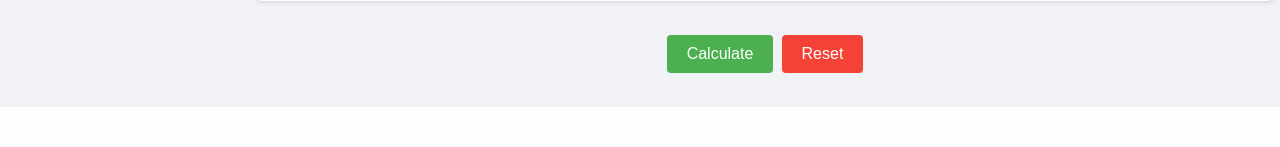
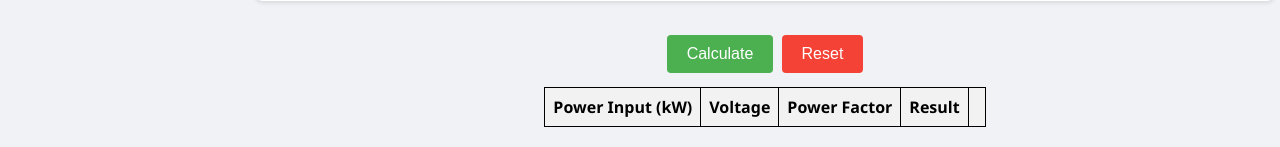
Before and after one commit to BingoBaby/Cable, a Flask app: page /cable-calculate in a window 1280 px wide. Shown: the part 2607-2754 px from the top of the page. Before the commit the page ends 2714 px from the top, so only its background shows below. Run offline with Flask 3, Linux system fonts and the light colour scheme; lists and menus that the app fills with data are empty.

Commit message:
add calculate function

```diff
--- a/app.py
+++ b/app.py
@@ -1,4 +1,4 @@
-from flask import Flask, render_template
+from flask import Flask, render_template, request
 
 app = Flask(__name__)
 
--- a/static/script.js
+++ b/static/script.js
@@ -245,12 +245,147 @@ document.getElementById('reset-button-fixed').addEventListener('click', function
 
 document.addEventListener("DOMContentLoaded", function() {
     // Your existing JavaScript code
+    // HP to kW
+    function hpToKw(hp) {
+        return (hp * 0.7457).toFixed(4);
+    }
 
+    //CurrentInput
+    function CurrentInput(power, voltage, powerFactor) {
+        return (power  * 1000) / (voltage * powerFactor)
+    }
+
+    //CurrentCalculate
+    function CurrentCalculate(power, voltage, powerFactor) {
+        return (power * 1000) / (1.733 * voltage * powerFactor)
+    }
     // Calculate Button
     var calculateButton = document.getElementById("calculateButton");
     calculateButton.addEventListener("click", function() {
         // Add your calculation logic here
-        alert("Calculating...");
+        var powerInput = parseFloat(document.getElementById("power").value);
+
+        // Get selected unit
+        var unitSelect = document.getElementById("unit");
+        var selectedUnit = unitSelect.options[unitSelect.selectedIndex].text;
+
+        //get voltage values
+        var selectedVoltage = document.getElementById("voltage").value;
+
+        //get powerFactor
+        var powerFactor = document.getElementById("powerFactor").value;
+
+        var currentSelect = document.getElementById("current1");
+        var selectedCurrent = currentSelect.options[currentSelect.selectedIndex].text;
+
+        // HP to kW if selected unit is HP
+        if (selectedUnit === "HP") {
+            var powerInKW = hpToKw(powerInput);
+            // Show the result in a pop-up
+            // alert("Power in kW: " + powerInKW);
+        } else {
+            // Show the input value if unit is kW
+            // alert("Power in kW: " + powerInput);
+            var powerInKW = powerInput;
+        }
+
+        if(selectedCurrent == "Input") {
+            var I = parseFloat((CurrentInput(powerInKW, selectedVoltage, powerFactor)).toFixed(4));
+            // alert("Output: " + I);
+        } else {
+            var I = parseFloat((CurrentCalculate(powerInKW, selectedVoltage, powerFactor)).toFixed(4));
+            // alert("Output: " + I);
+        }
+
+        // --------------------- Table result -------------------------
+        var table = document.getElementById('resultTable');
+        var tableBody = table.querySelector('tbody');
+        if(!tableBody) {
+            tableBody= document.createElement('tbody');
+            table.appendChild(tableBody);
+        }
+
+        var newRow = document.createElement('tr');
+
+        var powerCell = document.createElement('td');
+        powerCell.textContent = powerInKW;
+        newRow.appendChild(powerCell);
+
+        var voltageCell = document.createElement('td');
+        voltageCell.textContent = selectedVoltage;
+        newRow.appendChild(voltageCell);
+
+        var powerFactorCell = document.createElement('td');
+        powerFactorCell.textContent = powerFactor;
+        newRow.appendChild(powerFactorCell);
+
+        var resultCell = document.createElement('td');
+        resultCell.textContent = I.toFixed(2);
+        newRow.appendChild(resultCell);
+
+        // Tạo một ô mới cho nút xóa
+        var deleteCell = document.createElement('td');
+        // Tạo nút xóa
+        var deleteButton = document.createElement('button');
+        deleteButton.textContent = 'X';
+        deleteButton.classList.add('delete-button'); // Thêm lớp cho nút xóa để dễ dàng chọn bằng JavaScript
+        // Gắn sự kiện click cho nút xóa
+        deleteButton.addEventListener('click', function() {
+            // Xóa hàng khi nút xóa được nhấp vào
+            newRow.remove();
+        });
+
+        deleteCell.appendChild(deleteButton);
+        // Thêm ô chứa nút xóa vào hàng mới
+        newRow.appendChild(deleteCell);
+
+        tableBody.appendChild(newRow);
+        //-----------------------------------------------------------------------
+
+        //---------------------table showcase -----------------------------------
+        // var NameAreaPlantZone = document.getElementById('areaPlantZoneName').value;
+        // var areaPlantZoneNumber = document.getElementById('areaPlantZoneNumber').value;
+        // var cableTraySegment = document.getElementById('cableTraySegment').value;
+        // var equipmentName = document.getElementById('equipmentName').value;
+        // var equipmentTag = document.getElementById('equipmentTag').value;
+        // var quantity = document.getElementById('quantity').value;
+
+        // var table2 = document.getElementById('resultTable2');
+        // var tableBody2 = table2.querySelector('tbody');
+        // if(!tableBody2) {
+        //     tableBody2= document.createElement('tbody');
+        //     table2.appendChild(tableBody2);
+        // }
+
+        // var newRow = document.createElement('tr');
+
+        // var NameAreaPlantZoneCell = document.createElement('td');
+        // NameAreaPlantZoneCell.textContent = NameAreaPlantZone;
+        // newRow.appendChild(NameAreaPlantZoneCell);
+
+        // var areaPlantZoneNumberCell = document.createElement('td');
+        // areaPlantZoneNumberCell.textContent = areaPlantZoneNumber;
+        // newRow.appendChild(areaPlantZoneNumberCell);
+
+        // var cableTraySegmentCell = document.createElement('td');
+        // cableTraySegmentCell.textContent = cableTraySegment;
+        // newRow.appendChild(cableTraySegmentCell);
+
+        // var equipmentNameCell = document.createElement('td');
+        // equipmentNameCell.textContent = equipmentName;
+        // newRow.appendChild(equipmentNameCell);
+
+        // var equipmentTagCell = document.createElement('td');
+        // equipmentTagCell.textContent = equipmentTag;
+        // newRow.appendChild(equipmentTagCell);
+
+        // var quantityCell = document.createElement('td');
+        // quantityCell.textContent = quantity;
+        // newRow.appendChild(quantityCell);
+
+
+        // tableBody2.appendChild(newRow);
+
     });
 
     // Reset Button
--- a/static/styles.css
+++ b/static/styles.css
@@ -373,3 +373,18 @@ img {
 .support-image.active {
     border: 2px solid red;
 }
+
+#resultTable {
+    border-collapse: collapse;
+    width: 100%;
+}
+
+#resultTable th, #resultTable td {
+    border: 1px solid black;
+    padding: 8px;
+    text-align: center; /* Căn giữa các giá trị trong các ô */
+}
+
+#resultTable th {
+    background-color: #f2f2f2; /* Màu nền cho tiêu đề cột */
+}
--- a/templates/cable-calculate.html
+++ b/templates/cable-calculate.html
@@ -287,7 +287,7 @@
                 <div class="form-group-inline">
                     <label for="current">Current</label>
                     <input type="text" id="current">
-                    <select name="current" id="current">
+                    <select name="current" id="current1">
                         <option label="Input" selected="selected">Input</option>
                         <option label="Calculate" selected="selected">Calculate</option>
                     </select>
@@ -343,5 +343,59 @@
         <button type="button" id="calculateButton">Calculate</button>
         <button type="button" id="resetButton">Reset</button>
     </div>
+
+    <div id="resultTableDiv">
+        <table id="resultTable" border="1">
+            <thead>
+                <tr>
+                    <th>Power Input (kW)</th>
+                    <th>Voltage</th>
+                    <th>Power Factor</th>
+                    <th>Result</th>
+                    <th></th>
+                </tr>
+            </thead>
+            <tbody>
+
+            </tbody>
+        </table>
+    </div>
+
+    <!-- <div id="resultTableDiv2">
+        <table id="resultTable2" border="1">
+            <thead>
+                <tr>
+                    <th>Name of Area/Plant/Zone</th>
+                    <th>Area/Plant/Zone Number</th>
+                    <th>Cable Tray Segment</th>
+                    <th>Name of Equipment</th>
+                    <th>Equipment Tag</th>
+                    <th>Quantity</th>
+                    <th>Delete</th>
+                </tr>
+            </thead>
+            <tbody>
+
+            </tbody>
+        </table>
+    </div> -->
+
     <script src="{{ url_for('static', filename='script.js') }}"></script>
+    <script>
+        function toggleProtection() {
+            var peMocSelect = document.getElementById("peMoc");
+            var protectionSelect = document.getElementById("protection");
+
+            if (peMocSelect.value === "copper") {
+                protectionSelect.querySelector("option[value='unarmoured']").style.display = "block";
+                protectionSelect.querySelector("option[value='armoured']").style.display = "none";
+            } else if (peMocSelect.value === "aluminium") {
+                protectionSelect.querySelector("option[value='unarmoured']").style.display = "none";
+                protectionSelect.querySelector("option[value='armoured']").style.display = "block";
+            }
+        }
+
+        // Gọi hàm toggleProtection một lần khi trang được tải để ẩn hoặc hiển thị các tùy chọn mặc định
+        toggleProtection();
+    </script>
 {% endblock %}
```
